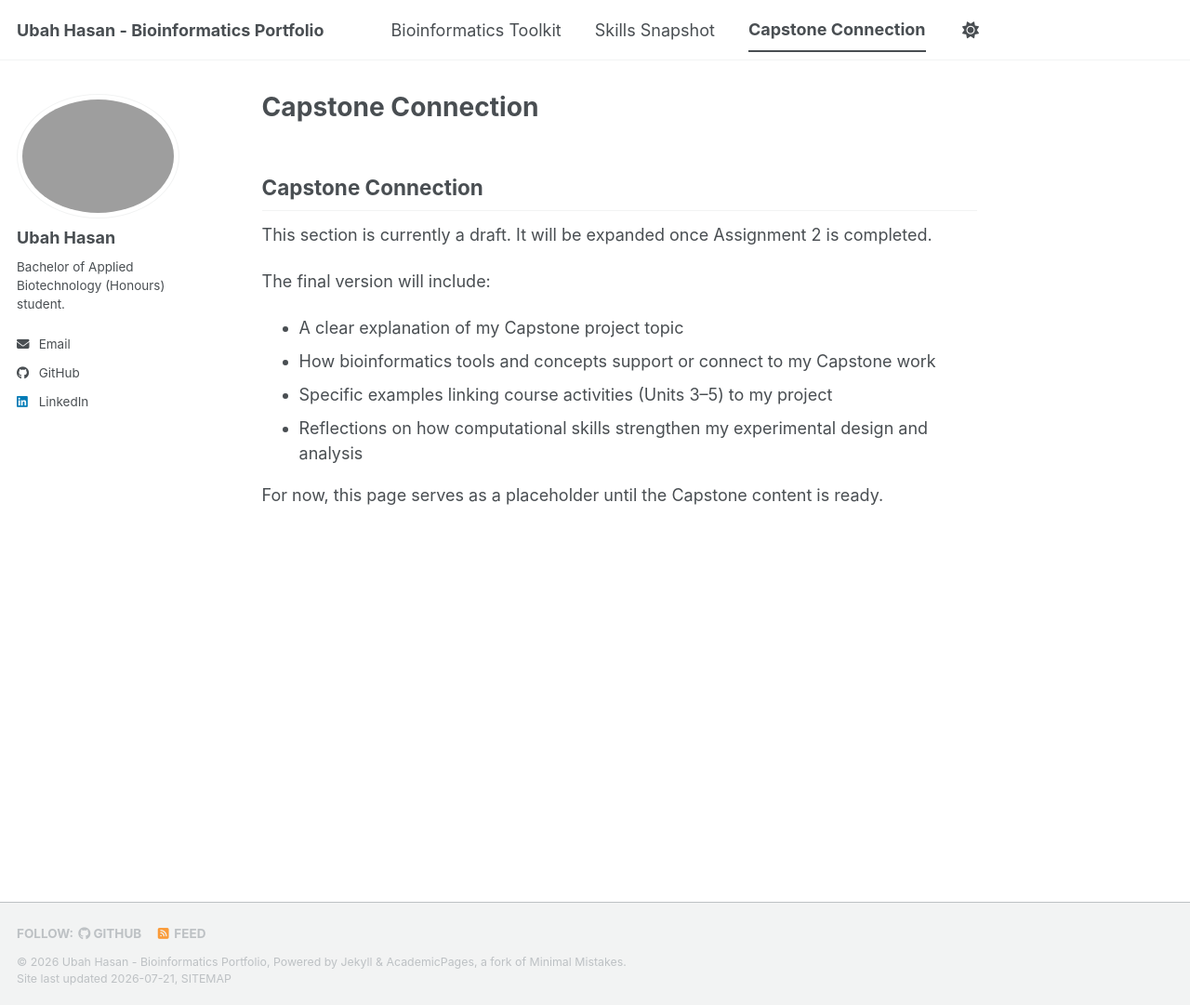
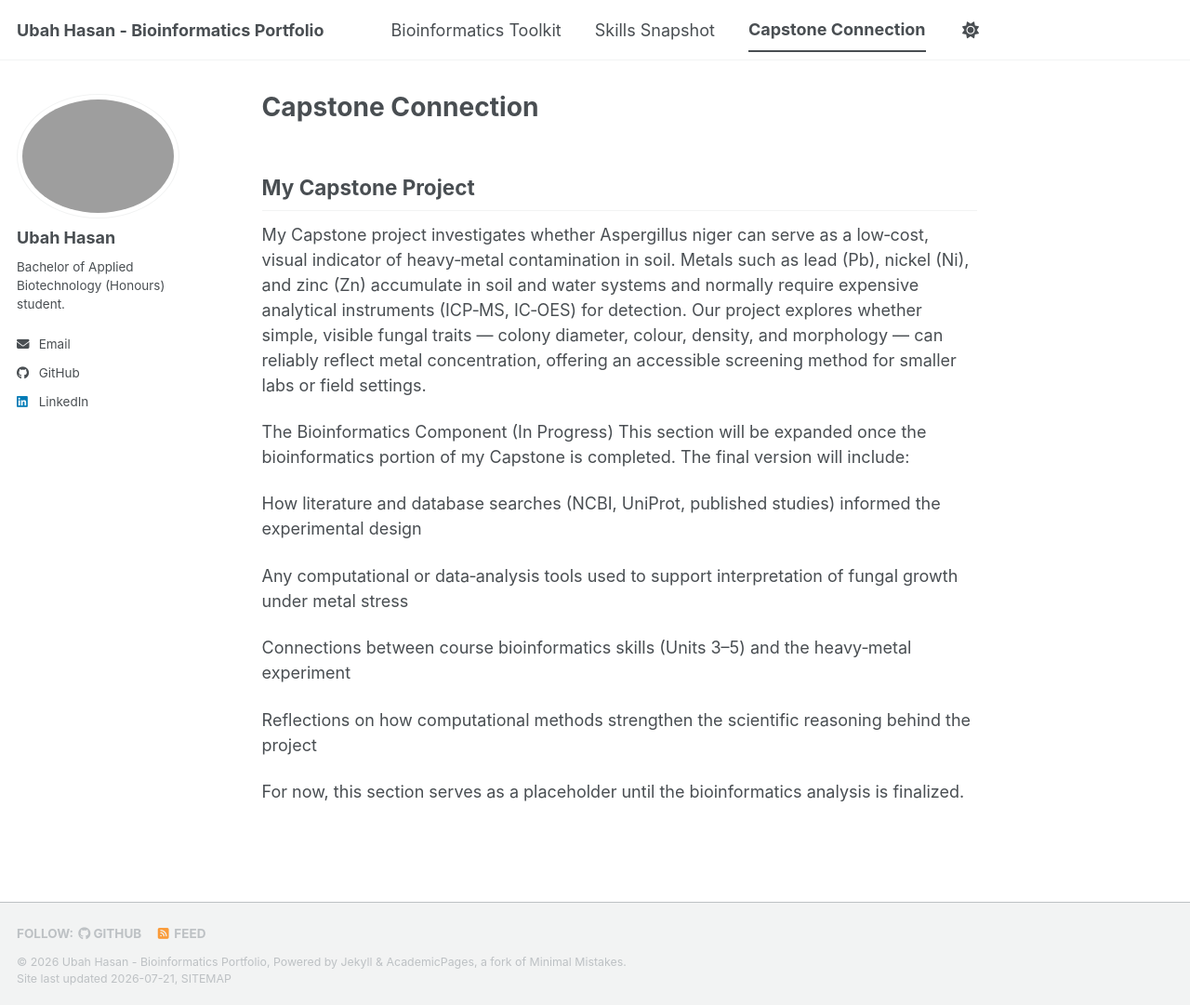
Before and after one commit to Ubah-Hasan/biot74000-portfolio, a Jekyll site: the page built from _pages/capstone.md, in a window 1280 px wide and 1081 px high. Shown: the whole window at 93% size. Built offline with Jekyll 4.4.1, drawn with Linux system fonts in a browser that asks for light colours; a script bundle is joined from its source files by our own code; library files that are not in the unit come from our copies.

Commit message:
Revise Capstone Project overview and placeholders
Updated the capstone project details and added placeholders for future content.

```diff
--- a/_pages/capstone.md
+++ b/_pages/capstone.md
@@ -4,14 +4,19 @@ title: "Capstone Connection"
 author_profile: true
 ---
 
-## Capstone Connection
+## My Capstone Project
+My Capstone project investigates whether Aspergillus niger can serve as a low‑cost, visual indicator of heavy‑metal contamination in soil. Metals such as lead (Pb), nickel (Ni), and zinc (Zn) accumulate in soil and water systems and normally require expensive analytical instruments (ICP‑MS, IC‑OES) for detection. Our project explores whether simple, visible fungal traits — colony diameter, colour, density, and morphology — can reliably reflect metal concentration, offering an accessible screening method for smaller labs or field settings.
 
-This section is currently a draft. It will be expanded once Assignment 2 is completed.
+The Bioinformatics Component (In Progress)
+This section will be expanded once the bioinformatics portion of my Capstone is completed.
+The final version will include:
 
-The final version will include:
-- A clear explanation of my Capstone project topic
-- How bioinformatics tools and concepts support or connect to my Capstone work
-- Specific examples linking course activities (Units 3–5) to my project
-- Reflections on how computational skills strengthen my experimental design and analysis
+How literature and database searches (NCBI, UniProt, published studies) informed the experimental design
 
-For now, this page serves as a placeholder until the Capstone content is ready.
+Any computational or data‑analysis tools used to support interpretation of fungal growth under metal stress
+
+Connections between course bioinformatics skills (Units 3–5) and the heavy‑metal experiment
+
+Reflections on how computational methods strengthen the scientific reasoning behind the project
+
+For now, this section serves as a placeholder until the bioinformatics analysis is finalized.
```
